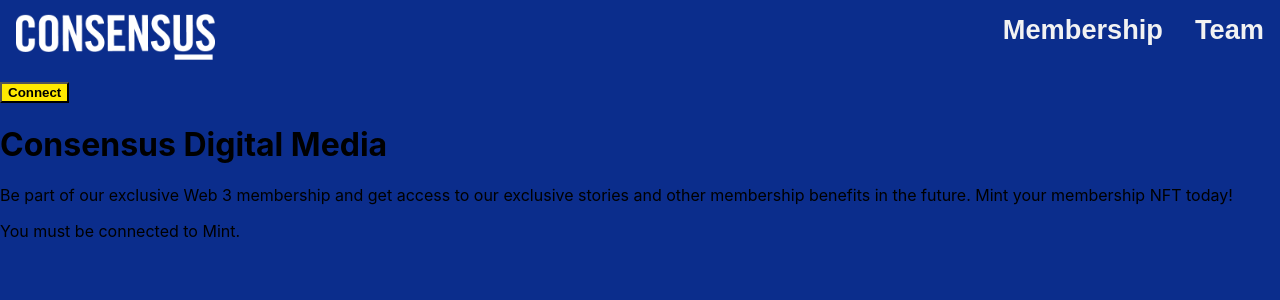
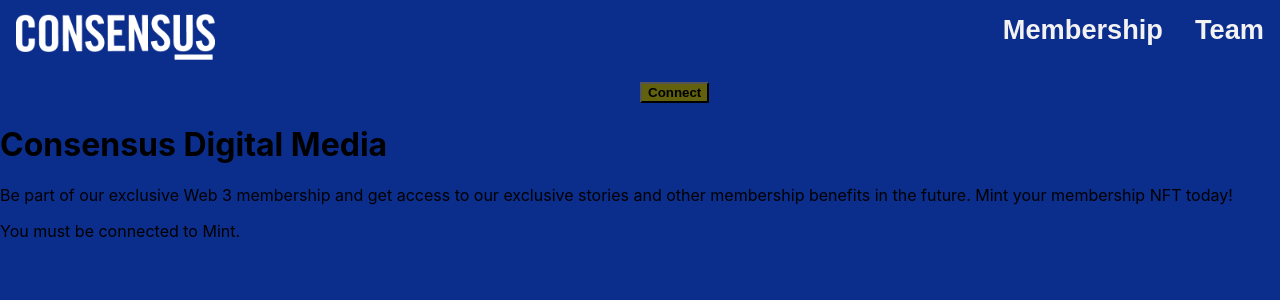
Before and after one commit to nitsua49/consensusWeb3, a React (Create React App) app in the folder full-mint-website/: page / in a window 1280 px wide. In both pictures the pointer is over the button "Connect". Shown: the top 300 px of the page. Built offline with nearby package versions, Linux system fonts and the light colour scheme.

Commit message:
Deployed website

```diff
--- a/full-mint-website/src/App.css
+++ b/full-mint-website/src/App.css
@@ -58,4 +58,9 @@
 
 .divButton {
   margin: auto;
+  margin-left: 50%;
 }
+
+.connectBtn:hover {
+  background-color: rgb(97, 97, 14);
+}
```
